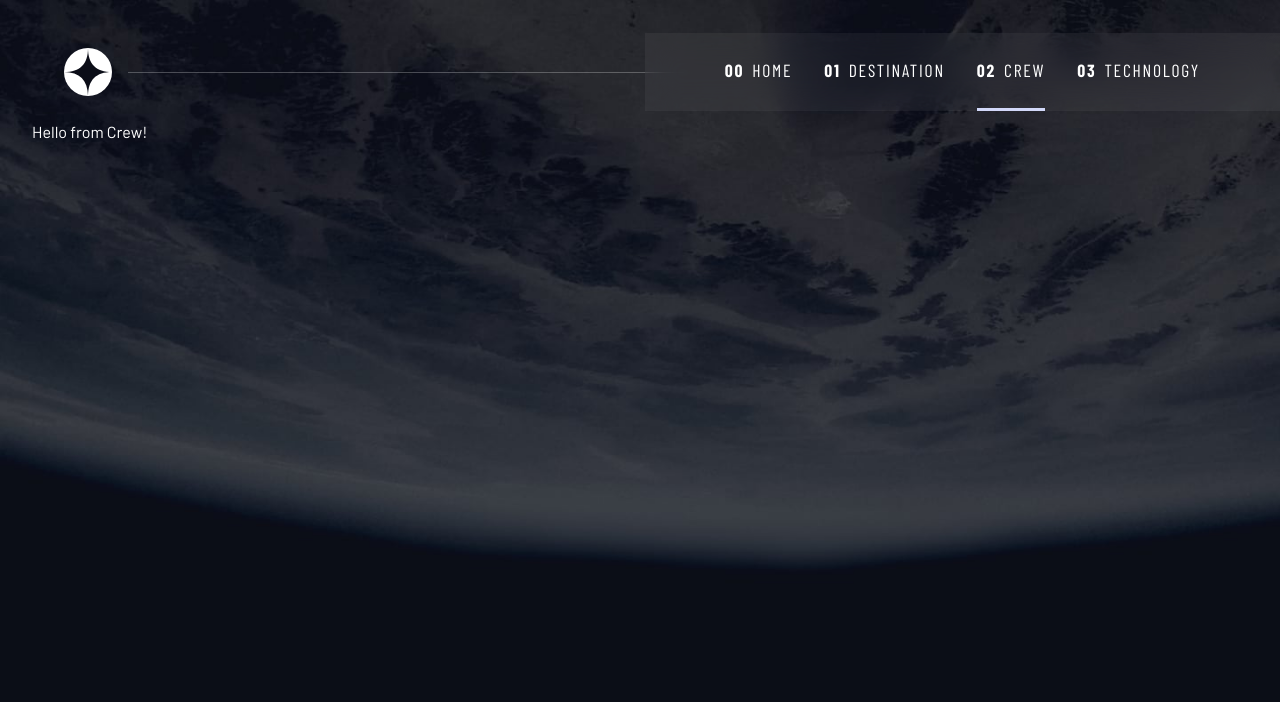
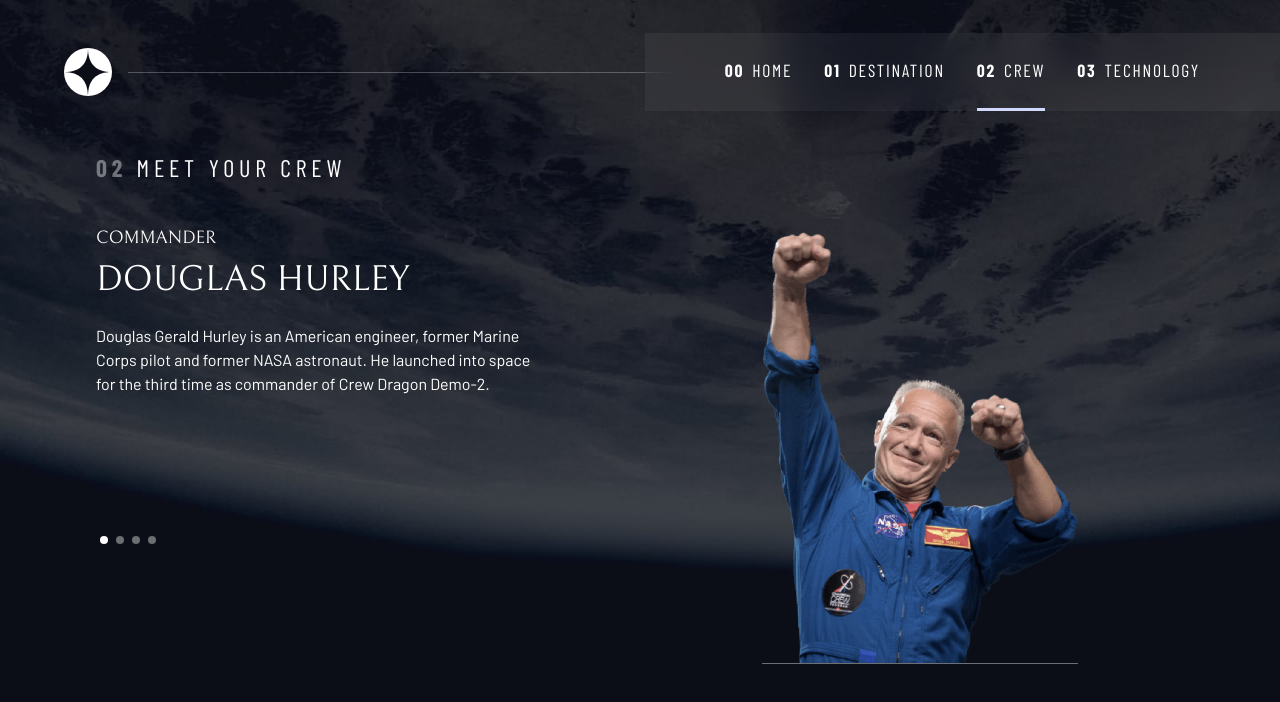
Before and after one commit to kole332/space-tourism-react, a Next.js app: page /crew in a window 1280 px wide. Shown: the top 702 px of the page. Built offline with nearby package versions, Linux system fonts and the light colour scheme.

Commit message:
crew page complete

```diff
--- a/pages/crew.jsx
+++ b/pages/crew.jsx
@@ -1,6 +1,10 @@
 import React from "react";
 
-export default function Crew() {
+export default function Crew(props) {
+  const crews = props.data.crew;
+
+  const [dotActive, setDotActive] = React.useState("Douglas Hurley");
+
   React.useEffect(() => {
     document.querySelector("body").classList.value = "crew";
     const active = document.querySelector('[aria-selected="crew"]');
@@ -10,8 +14,50 @@ export default function Crew() {
   }, []);
 
   return (
-    <div className="px-8">
-      <h1>Hello from Crew!</h1>
+    <div className="px-8 grid md:grid-container grid-container--crew sm:grid-container--crew-sm md:grid-container--crew-md justify-center justify-items-center text-center gap-4 md:justify-items-start">
+      <h1 className="title font-sans-cond tracking-[.2em] text-lg uppercase sm:text-2xl sm:mt-8">
+        <span className="font-bold text-clr-white text-opacity-40">02</span>{" "}
+        Meet your crew
+      </h1>
+      {crews.map((crew) => (
+        <picture
+          key={crew.name}
+          data-hidden={crew.name !== dotActive}
+          className="active-tab place-self-center max-w-[60%] border-b border-clr-white border-opacity-40 mt-8"
+        >
+          <img src={crew.images.png} alt={`${crew.name} image`} />
+          <source srcSet={crew.images.webp} type="webp" />
+        </picture>
+      ))}
+
+      {/* dots */}
+      <div className="tab-list">
+        {crews.map((crew) => (
+          <button
+            key={crew.name}
+            onClick={() => setDotActive(crew.name)}
+            className="dots aspect-[1] w-2 bg-clr-white bg-opacity-40 rounded-full mx-1 aria-selected:bg-opacity-100"
+            aria-selected={crew.name === dotActive}
+          >
+            <span className="sr-only">{crew.name} tab</span>
+          </button>
+        ))}
+      </div>
+
+      {/* articles */}
+      {crews.map((crew) => (
+        <article
+          key={crew.name}
+          data-hidden={crew.name !== dotActive}
+          className="crew-info active-tab mb-12 sm:mb-0"
+        >
+          <header className="font-serif uppercase my-6">
+            <h3 className="sm:text-lg">{crew.role}</h3>
+            <p className="text-2xl sm:text-4xl sm:mt-2">{crew.name}</p>
+          </header>
+          <p className="max-w-[50ch]">{crew.bio}</p>
+        </article>
+      ))}
     </div>
   );
 }
--- a/pages/destination.jsx
+++ b/pages/destination.jsx
@@ -26,7 +26,7 @@ function Destination(props) {
           data-hidden={tab.name.toLowerCase() !== activeTab}
           className="active-tab flex my-10 justify-self-center msm:max-w-[65%] md:max-w-[80%] md:my-auto md:items-center md:justify-self-start"
         >
-          <img src={tab.images.png} alt={`${tab.name}-image`} />
+          <img src={tab.images.png} alt={`${tab.name} image`} />
           <source srcSet={tab.images.webp} type="webp" />
         </picture>
       ))}
--- a/styles/globals.css
+++ b/styles/globals.css
@@ -90,4 +90,49 @@
   .grid-container--destination > .destination-info {
     grid-area: content;
   }
+
+  /* crew specific */
+  .grid-container--crew {
+    --flow-space: 2rem;
+    grid-template-areas:
+      "title"
+      "image"
+      "tabs"
+      "content";
+  }
+
+  .grid-container--crew-sm {
+    /* align-content: start;
+    justify-items: start; */
+    grid-template-areas:
+      "title"
+      "content"
+      "tabs"
+      "image";
+  }
+
+  .grid-container--crew-md {
+    /* align-content: start;
+    justify-items: start; */
+    grid-template-areas:
+      ". title title ."
+      ". content image ."
+      ". tabs image .";
+  }
+
+  .grid-container--crew > .title {
+    grid-area: title;
+  }
+  .grid-container--crew > picture {
+    grid-area: image;
+    align-self: start;
+  }
+
+  .grid-container--crew > .tab-list {
+    grid-area: tabs;
+  }
+
+  .grid-container--crew > .crew-info {
+    grid-area: content;
+  }
 }
```
Also changed, not shown: preview.jpg (deleted), 1 other file (tests, documents, lock files or other folders).
